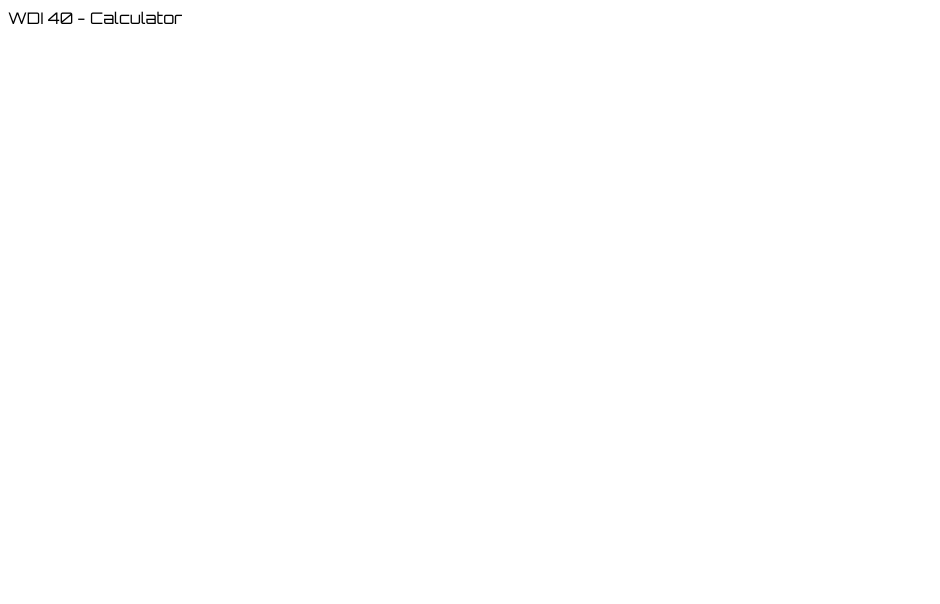
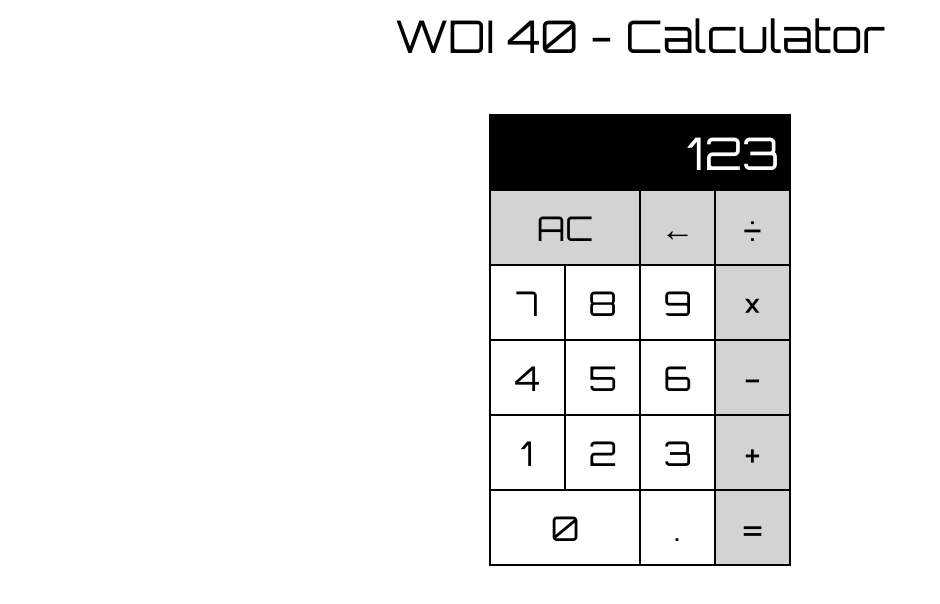
Before and after one commit to j562d/js-calculator, a plain HTML site: page index.html in a window 1280 px wide. Shown: the whole page, without its empty margins (0-940 px from the left). Drawn offline with Linux system fonts and the light colour scheme.

Commit message:
Added markup, styling and a little js

```diff
--- a/css/main.css
+++ b/css/main.css
@@ -2,3 +2,61 @@
   box-sizing: border-box;
   font-family: 'Orbitron', sans-serif;
 }
+
+header {
+  text-align: center;
+  font-size: 45px;
+}
+
+
+
+#calc {
+  font-size: 34px;
+  border: solid black 2px;
+  border-collapse: collapse;
+  margin: 50px auto;
+}
+
+
+#calc td {
+  border: solid black 2px;
+  width: 75px;
+  height: 75px;
+  text-align: center;
+  vertical-align: middle;
+
+}
+
+#calc #display {
+  text-align: right;
+  font-size: 45px;
+  padding-right: 10px;
+  background-color: black;
+  color: white;
+}
+
+
+.digit:hover {
+  color: white;
+  background-color: black;
+}
+
+.op {
+  background-color: lightgrey;
+
+}
+
+.op:hover {
+  background-color: black;
+  color: lightgrey;
+}
+
+.clear {
+  background-color: lightgrey;
+
+}
+
+.clear:hover {
+  background-color: black;
+  color: lightgrey;
+}
--- a/index.html
+++ b/index.html
@@ -8,7 +8,39 @@
 </head>
 <body>
   <header>WDI 40 - Calculator</header>
-
+  <table id="calc">
+    <tr>
+      <td id="display" colspan="4">123</td>
+    </tr>
+    <tr>
+      <td class="clear" colspan="2">AC</td>
+      <td class="clear">&larr;</td>
+      <td class="op">&divide;</td>
+    </tr>
+    <tr>
+      <td class="digit">7</td>
+      <td class="digit">8</td>
+      <td class="digit">9</td>
+      <td class="op">&#215;</td>
+    </tr>
+    <tr>
+      <td class="digit">4</td>
+      <td class="digit">5</td>
+      <td class="digit">6</td>
+      <td class="op">-</td>
+    </tr>
+    <tr>
+      <td class="digit">1</td>
+      <td class="digit">2</td>
+      <td class="digit">3</td>
+      <td class="op">&#43;</td>
+    </tr>
+    <tr>
+      <td class="digit" colspan="2">0</td>
+      <td class="digit">.</td>
+      <td class="op">=</td>
+    </tr>
+  </table>
   <script src="js/main.js"></script>
 </body>
 </html>
--- a/js/main.js
+++ b/js/main.js
@@ -1 +1,26 @@
-console.log('js loaded!');
+/*--- variables ---*/
+
+var input, firstNum, op, result;
+var displayEl = document.getElementById('display');
+
+/*--- event listeners ---*/
+
+
+
+
+
+/*--- functions ---*/
+
+fuction initialize() {
+  input = '';
+  firstNum = op = result = null;
+  updateDisplay();
+}
+
+
+function updateDisplay() {
+  var text = result || input || '0.';
+  displayEl.textContent = text;
+}
+
+initialize();
```
